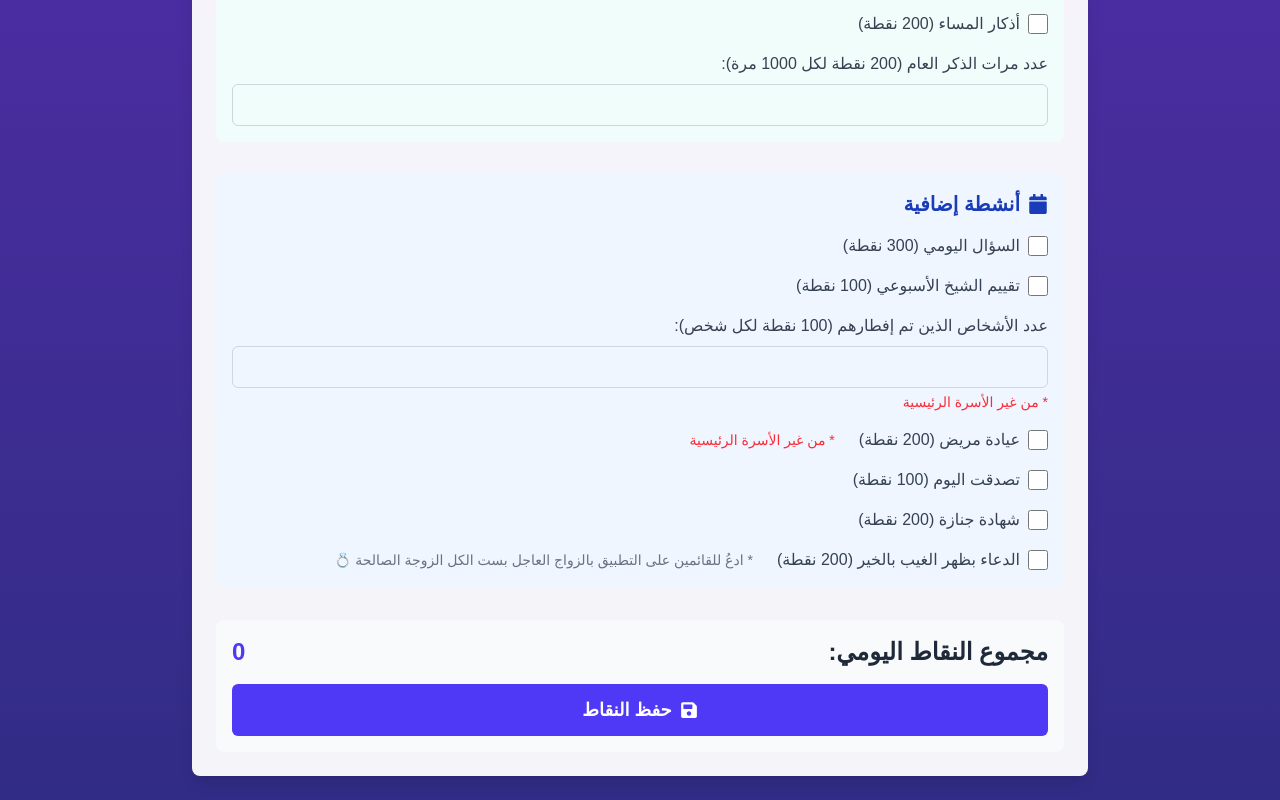
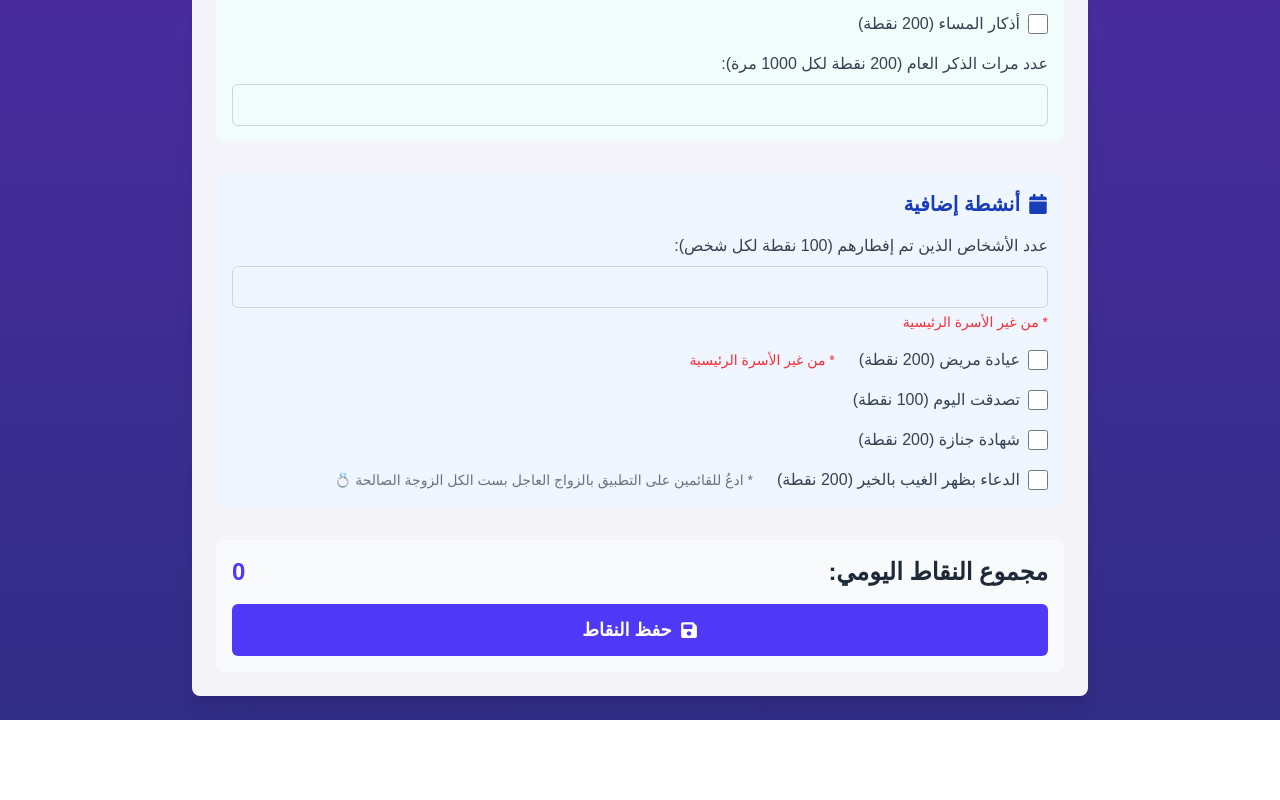
Before and after one commit to AbdelrahmanShams1/Quran_Compition, a React (Vite) app: page /Quran_Compition/home in a window 1280 px wide. Shown: the part 2563-3363 px from the top of the page. After the commit the page ends 3283 px from the top, so only its background shows below. Built offline with nearby package versions, Linux system fonts and the light colour scheme.

Commit message:
modify home page and send data to fireBase

```diff
--- a/src/component/Home.jsx
+++ b/src/component/Home.jsx
@@ -1,4 +1,4 @@
-import { useState, useRef , useEffect } from "react";
+import { useState, useRef, useEffect } from "react";
 import {
   FaCalendar,
   FaMoon,
@@ -10,9 +10,10 @@ import {
   FaBolt,
 } from "react-icons/fa";
 import { Link } from "react-router-dom";
+import { db } from "../firebase";
+import { doc, setDoc } from "firebase/firestore";
 
 const Home = () => {
-  const dateRef = useRef();
   const fajrRef = useRef();
   const fajrAzkarRef = useRef();
   const dhuhrRef = useRef();
@@ -28,12 +29,10 @@ const Home = () => {
   const taraweehRakaatRef = useRef();
   const taraweehPlaceRef = useRef();
   const witrRef = useRef();
-  const tahagodRed=useRef();
-  const morningAdhkarRef=useRef();
-  const eveningAdhkarRef=useRef();
-  const generalAdhkarRef=useRef();
-  const questionRef = useRef();
-  const sheikhRef = useRef();
+  const tahagodRed = useRef();
+  const morningAdhkarRef = useRef();
+  const eveningAdhkarRef = useRef();
+  const generalAdhkarRef = useRef();
   const iftarRef = useRef();
   const visitPatientRef = useRef();
   const charityRef = useRef();
@@ -57,11 +56,9 @@ const Home = () => {
         morning: false,
         evening: false,
         general: 0,
-        points: 0
+        points: 0,
       }, // تمت إضافة الأذكار
       extra: {
-        question: false,
-        sheikh: false,
         iftar: 0,
         visitPatient: false,
         charity: false,
@@ -81,19 +78,22 @@ const Home = () => {
     }
   }, []);
 
-  function handleSaveData() {
+  async function handleSaveData() {
+    const user = JSON.parse(localStorage.getItem("loggedInUser"));
     const todayDate = new Date().toISOString();
     const data = {
       date: todayDate,
       fajr: {
         type: fajrRef.current.value,
         azkar: fajrAzkarRef.current.checked,
-        points: +fajrRef.current.value + (fajrAzkarRef.current.checked ? 50 : 0),
+        points:
+          +fajrRef.current.value + (fajrAzkarRef.current.checked ? 50 : 0),
       },
       dhuhr: {
         type: dhuhrRef.current.value,
         azkar: dhuhrAzkarRef.current.checked,
-        points: +dhuhrRef.current.value + (dhuhrAzkarRef.current.checked ? 50 : 0),
+        points:
+          +dhuhrRef.current.value + (dhuhrAzkarRef.current.checked ? 50 : 0),
       },
       asr: {
         type: asrRef.current.value,
@@ -103,12 +103,15 @@ const Home = () => {
       maghrib: {
         type: maghribRef.current.value,
         azkar: maghribAzkarRef.current.checked,
-        points: +maghribRef.current.value + (maghribAzkarRef.current.checked ? 50 : 0),
+        points:
+          +maghribRef.current.value +
+          (maghribAzkarRef.current.checked ? 50 : 0),
       },
       isha: {
         type: ishaRef.current.value,
         azkar: ishaAzkarRef.current.checked,
-        points: +ishaRef.current.value + (ishaAzkarRef.current.checked ? 50 : 0),
+        points:
+          +ishaRef.current.value + (ishaAzkarRef.current.checked ? 50 : 0),
       },
       quran: {
         numOfPages: +quranRef.current.value,
@@ -122,7 +125,11 @@ const Home = () => {
         type: taraweehPlaceRef.current.value,
         numOfPray: +taraweehRakaatRef.current.value,
         witr: witrRef.current.checked,
-        points: (+taraweehRakaatRef.current.value * (taraweehPlaceRef.current.value ? +taraweehPlaceRef.current.value : 0)) +
+        points:
+          +taraweehRakaatRef.current.value *
+            (taraweehPlaceRef.current.value
+              ? +taraweehPlaceRef.current.value
+              : 0) +
           (witrRef.current.checked ? 80 : 0),
       },
       tahajjud: {
@@ -139,23 +146,19 @@ const Home = () => {
           (+generalAdhkarRef.current.value / 1000) * 200,
       },
       extra: {
-        question: questionRef.current.checked,
-        sheikh: sheikhRef.current.checked,
         iftar: +iftarRef.current.value,
         visitPatient: visitPatientRef.current.checked,
         charity: charityRef.current.checked,
         funeral: funeralRef.current.checked,
         prayFor: prayForRef.current.checked,
-        points: (questionRef.current.checked ? 300 : 0) +
-          (sheikhRef.current.checked ? 100 : 0) +
-          (+iftarRef.current.value * 100) +
+        points:
+          +iftarRef.current.value * 100 +
           (visitPatientRef.current.checked ? 200 : 0) +
           (charityRef.current.checked ? 100 : 0) +
           (funeralRef.current.checked ? 200 : 0) +
           (prayForRef.current.checked ? 200 : 0),
       },
     };
-
 
     data.totalPoints =
       data.fajr.points +
@@ -172,6 +175,12 @@ const Home = () => {
 
     setActivitiesPoints({ data });
     console.log(data);
+    try {
+      await setDoc(doc(db, "users", user.email, "activities", todayDate), data);
+      console.log("تم حفظ البيانات بنجاح في Firestore");
+    } catch (error) {
+      console.error("خطأ في حفظ البيانات:", error);
+    }
   }
   const prayers = [
     { id: "fajr", value: "الفجر", salahRef: fajrRef, azkarRef: fajrAzkarRef },
@@ -212,7 +221,6 @@ const Home = () => {
             </Link>
           </div>
 
-
           <div className="bg-indigo-50 p-4 rounded-lg">
             <h2 className="text-xl font-bold text-indigo-800 mb-4 flex items-center">
               <FaCheckCircle className="ml-2" />
@@ -241,7 +249,9 @@ const Home = () => {
                           ref={prayer.salahRef}
                           className="w-full px-4 py-2 border border-gray-300 rounded-md"
                         >
-    <option value={1000}>جماعة في المسجد (1000 نقطة)</option>
+                          <option value={1000}>
+                            جماعة في المسجد (1000 نقطة)
+                          </option>
                           <option value={700}>حاضر (700 نقطة)</option>
                           <option value={300}>تأخير (300 نقطة)</option>
                           <option value={100}>قضاء (100 نقطة)</option>
@@ -258,8 +268,6 @@ const Home = () => {
                           <option value={1000}>جماعة (بونص) (1000 نقطة)</option>
                         </select>
                       )}
-
-
                     </div>
                     <div className="flex items-center bg-indigo-50 p-3 rounded-md">
                       <input
@@ -336,7 +344,6 @@ const Home = () => {
                   ref={taraweehRakaatRef}
                   type="number"
                   min="0"
-
                   className=" outline-none w-full px-4 py-2 border border-gray-300 rounded-md"
                 />
               </div>
@@ -357,11 +364,12 @@ const Home = () => {
               صلاة التهجد
             </h2>
             <div>
-              <label className="block text-gray-700 mb-2">عدد الركعات (70 نقطة لكل ركعة):</label>
+              <label className="block text-gray-700 mb-2">
+                عدد الركعات (70 نقطة لكل ركعة):
+              </label>
               <input
                 type="number"
                 min="0"
-
                 ref={tahagodRed}
                 className="w-full px-4 py-2 border border-gray-300 rounded-md"
               />
@@ -381,7 +389,9 @@ const Home = () => {
                   ref={morningAdhkarRef}
                   className="ml-2 h-5 w-5"
                 />
-                <label htmlFor="morningAdhkar" className="text-gray-700">أذكار الصباح (200 نقطة)</label>
+                <label htmlFor="morningAdhkar" className="text-gray-700">
+                  أذكار الصباح (200 نقطة)
+                </label>
               </div>
 
               <div className="flex items-center">
@@ -391,13 +401,15 @@ const Home = () => {
                   ref={eveningAdhkarRef}
                   className="ml-2 h-5 w-5"
                 />
-                <label htmlFor="eveningAdhkar" className="text-gray-700">أذكار المساء (200 نقطة)</label>
+                <label htmlFor="eveningAdhkar" className="text-gray-700">
+                  أذكار المساء (200 نقطة)
+                </label>
               </div>
 
-
-
               <div>
-                <label className="block text-gray-700 mb-2">عدد مرات الذكر العام (200 نقطة لكل 1000 مرة):</label>
+                <label className="block text-gray-700 mb-2">
+                  عدد مرات الذكر العام (200 نقطة لكل 1000 مرة):
+                </label>
                 <input
                   type="number"
                   min="0"
@@ -415,28 +427,6 @@ const Home = () => {
               أنشطة إضافية
             </h2>
             <div className="space-y-4">
-              <div className="flex items-center">
-                <input
-                  type="checkbox"
-                  className="ml-2 h-5 w-5 outline-none "
-                  ref={questionRef}
-                />
-                <label className="text-gray-700">
-                  السؤال اليومي (300 نقطة)
-                </label>
-              </div>
-
-              <div className="flex items-center">
-                <input
-                  type="checkbox"
-                  className="ml-2 h-5 w-5 outline-none "
-                  ref={sheikhRef}
-                />
-                <label className="text-gray-700">
-                  تقييم الشيخ الأسبوعي (100 نقطة)
-                </label>
-              </div>
-
               <div>
                 <label className="block text-gray-700 mb-2">
                   عدد الأشخاص الذين تم إفطارهم (100 نقطة لكل شخص):
--- a/src/component/SignUp.jsx
+++ b/src/component/SignUp.jsx
@@ -20,7 +20,7 @@ const SignUp = () => {
       setError({ message: "كلمة المرور يجب أن تحتوي على 6 أحرف على الأقل." });
       return;
     }
-    const newUser = { name, email, password, type, age, activities: [] };
+    const newUser = { name, email, password, type, age };
     const userRef = doc(db, "users", email);
     const userDoc = await getDoc(userRef);
 
```
Lines whose indentation alone changed are shown as unchanged.
